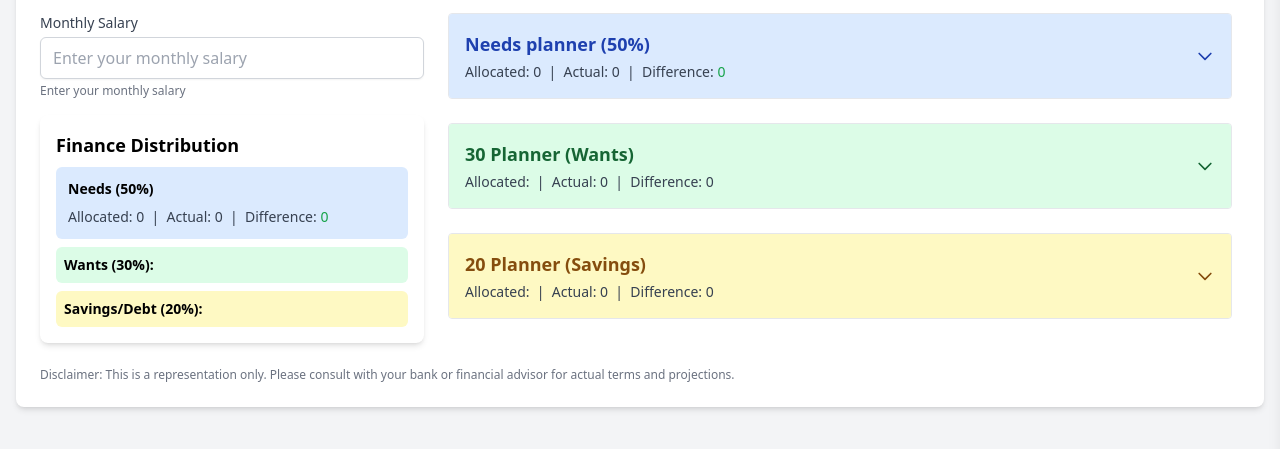
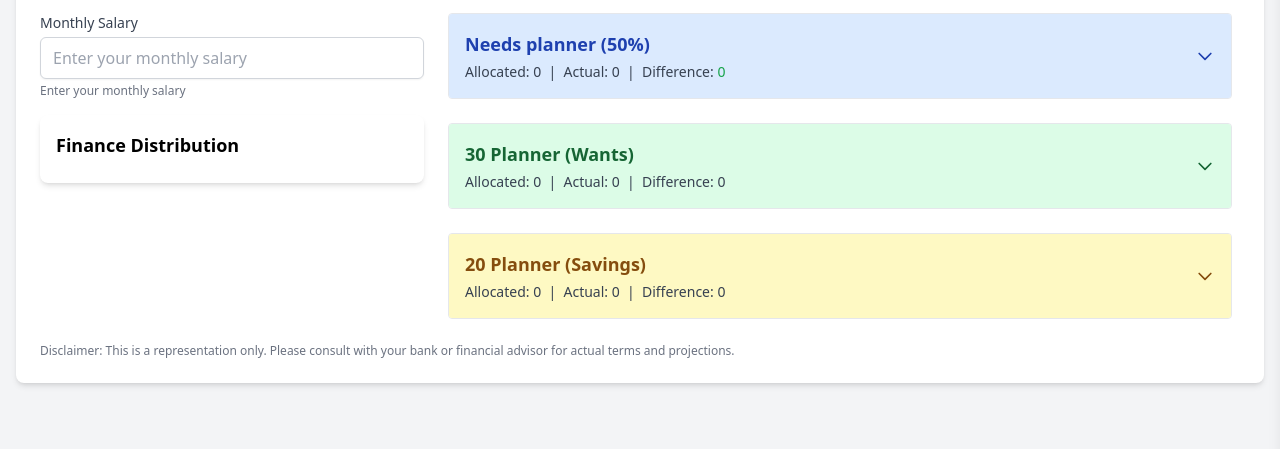
Before and after one commit to voidspacexyz/jubilant-bassoon, a plain HTML site: page index.html in a window 1280 px wide. Shown: the part 111-560 px from the top of the page. Drawn offline with nearby package versions, Linux system fonts and the light colour scheme.

Commit message:
More functional working

```diff
--- a/js/common.js
+++ b/js/common.js
@@ -9,29 +9,8 @@
         actual: { 50: 0, 30: 0, 20: 0 }
     };
 
-    // DOM elements
-    let salaryInput = document.getElementById('salary');
-    let resultsBox = document.getElementById('results');
-    let needsAmount = document.getElementById('needsAmount');
-    let wantsAmount = document.getElementById('wantsAmount');
-    let savingsAmount = document.getElementById('savingsAmount');
-    let allocated50 = document.getElementById('allocated50');
-    let allocated30 = document.getElementById('allocated30');
-    let allocated20 = document.getElementById('allocated20');
-    let actual50 = document.getElementById('actual50');
-    let actual30 = document.getElementById('actual30');
-    let actual20 = document.getElementById('actual20');
-    let allocated50Header = document.getElementById('allocated50-header');
-    let allocated30Header = document.getElementById('allocated30-header');
-    let allocated20Header = document.getElementById('allocated20-header');
-    let actual50Header = document.getElementById('actual50-header');
-    let actual30Header = document.getElementById('actual30-header');
-    let actual20Header = document.getElementById('actual20-header');
-    let modal = document.getElementById('modal');
-    let modalTitle = document.getElementById('modalTitle');
-    let modalContent = document.getElementById('modalContent');
-    let closeModal = document.getElementById('closeModal');
-    let accordions = document.querySelectorAll('.accordion-header');
+    // DOM elements - lazy references (may be null if elements not yet present)
+    let salaryInput, resultsBox, allocated50, wantsAmount, savingsAmount, actual50, allocated50Header, allocated30Header, allocated20Header, actual50Header, actual30Header, actual20Header, modal, modalTitle, modalContent, closeModal, accordions;
 
     // Expose state and elements globally for other modules
     window.AppCommon = {
@@ -39,15 +18,10 @@
         elements: {
             salaryInput,
             resultsBox,
-            needsAmount,
+            allocated50,
             wantsAmount,
             savingsAmount,
-            allocated50,
-            allocated30,
-            allocated20,
             actual50,
-            actual30,
-            actual20,
             allocated50Header,
             allocated30Header,
             allocated20Header,
@@ -66,15 +40,10 @@
             return {
                 salaryInput: get('salary'),
                 resultsBox: get('results'),
-                needsAmount: get('needsAmount'),
+                allocated50: get('allocated50'),
                 wantsAmount: get('wantsAmount'),
                 savingsAmount: get('savingsAmount'),
-                allocated50: get('allocated50'),
-                allocated30: get('allocated30'),
-                allocated20: get('allocated20'),
                 actual50: get('actual50'),
-                actual30: get('actual30'),
-                actual20: get('actual20'),
                 allocated50Header: get('allocated50-header'),
                 allocated30Header: get('allocated30-header'),
                 allocated20Header: get('allocated20-header'),
@@ -99,67 +68,124 @@
         const elems = window.AppCommon ? window.AppCommon.getElements() : {
             salaryInput: document.getElementById('salary'),
             resultsBox: document.getElementById('results'),
-            needsAmount: document.getElementById('needsAmount'),
+            allocated50: document.getElementById('allocated50'),
             wantsAmount: document.getElementById('wantsAmount'),
             savingsAmount: document.getElementById('savingsAmount'),
-            allocated50: document.getElementById('allocated50'),
-            allocated30: document.getElementById('allocated30'),
-            allocated20: document.getElementById('allocated20'),
             allocated50Header: document.getElementById('allocated50-header'),
             allocated30Header: document.getElementById('allocated30-header'),
             allocated20Header: document.getElementById('allocated20-header'),
             actual50: document.getElementById('actual50'),
-            actual30: document.getElementById('actual30'),
-            actual20: document.getElementById('actual20'),
             actual50Header: document.getElementById('actual50-header'),
             actual30Header: document.getElementById('actual30-header'),
             actual20Header: document.getElementById('actual20-header')
         };
+
         const salaryEl = elems.salaryInput || salaryInput;
         const resultsBoxEl = elems.resultsBox || resultsBox;
-        const needsEl = elems.needsAmount || document.getElementById('allocated50') || allocated50;
-        const wantsEl = elems.wantsAmount || document.getElementById('wantsAmount') || wantsAmount;
-        const savingsEl = elems.savingsAmount || document.getElementById('savingsAmount') || savingsAmount;
         const alloc50El = elems.allocated50 || allocated50;
-        const alloc30El = elems.allocated30 || allocated30;
-        const alloc20El = elems.allocated20 || allocated20;
+        const wantsEl = elems.wantsAmount || wantsAmount;
+        const savingsEl = elems.savingsAmount || savingsAmount;
         const alloc50HeaderEl = elems.allocated50Header || allocated50Header;
         const alloc30HeaderEl = elems.allocated30Header || allocated30Header;
         const alloc20HeaderEl = elems.allocated20Header || allocated20Header;
         const actual50El = elems.actual50 || actual50;
-        const actual30El = elems.actual30 || actual30;
-        const actual20El = elems.actual20 || actual20;
         const actual50HeaderEl = elems.actual50Header || actual50Header;
         const actual30HeaderEl = elems.actual30Header || actual30Header;
         const actual20HeaderEl = elems.actual20Header || actual20Header;
 
-        const salary = parseCurrency(salaryEl.value);
+        const salary = parseCurrency((salaryEl && salaryEl.value) || (salaryEl && salaryEl.textContent) || '0');
+        if (!resultsBoxEl) return; // nothing to update
+
         if (salary <= 0) {
             resultsBoxEl.classList.add('hidden');
-            if (alloc50El) alloc50El.textContent = alloc30El.textContent = alloc20El.textContent = formatCurrency(0, 0);
-            if (needsEl) needsEl.textContent = wantsEl.textContent = savingsEl.textContent = formatCurrency(0, 0);
-            if (actual50El) actual50El.textContent = actual30El.textContent = actual20El.textContent = formatCurrency(0, 0);
-            if (alloc50HeaderEl) alloc50HeaderEl.textContent = alloc30HeaderEl.textContent = alloc20HeaderEl.textContent = formatCurrency(0, 0);
-            if (actual50HeaderEl) actual50HeaderEl.textContent = actual30HeaderEl.textContent = actual20HeaderEl.textContent = formatCurrency(0, 0);
+            if (alloc50El) alloc50El.textContent = formatCurrency(0, 0);
+            if (wantsEl) wantsEl.textContent = formatCurrency(0, 0);
+            if (savingsEl) savingsEl.textContent = formatCurrency(0, 0);
+            if (alloc50HeaderEl) alloc50HeaderEl.textContent = formatCurrency(0, 0);
+            if (alloc30HeaderEl) alloc30HeaderEl.textContent = formatCurrency(0, 0);
+            if (alloc20HeaderEl) alloc20HeaderEl.textContent = formatCurrency(0, 0);
+            if (actual50El) actual50El.textContent = formatCurrency(0, 0);
+            if (actual50HeaderEl) actual50HeaderEl.textContent = formatCurrency(0, 0);
+            if (actual30HeaderEl) actual30HeaderEl.textContent = formatCurrency(0, 0);
+            if (actual20HeaderEl) actual20HeaderEl.textContent = formatCurrency(0, 0);
+            // difference fields
+            const diff50 = document.getElementById('difference50');
+            const diff50Header = document.getElementById('difference50-header');
+            const diff30Header = document.getElementById('difference30-header');
+            const diff20Header = document.getElementById('difference20-header');
+            if (diff50) diff50.textContent = formatCurrency(0, 0);
+            if (diff50Header) diff50Header.textContent = formatCurrency(0, 0);
+            if (diff30Header) diff30Header.textContent = formatCurrency(0, 0);
+            if (diff20Header) diff20Header.textContent = formatCurrency(0, 0);
+
             state.salary = 0;
             state.allocated = { 50: 0, 30: 0, 20: 0 };
             state.actual = { 50: 0, 30: 0, 20: 0 };
             return;
         }
+
         resultsBoxEl.classList.remove('hidden');
         state.salary = salary;
         state.allocated[50] = salary * 0.5;
         state.allocated[30] = salary * 0.3;
         state.allocated[20] = salary * 0.2;
-        if (needsEl) needsEl.textContent = formatCurrency(state.allocated[50], 0);
+
+        // Update summary boxes
+        if (alloc50El) alloc50El.textContent = formatCurrency(state.allocated[50], 0);
         if (wantsEl) wantsEl.textContent = formatCurrency(state.allocated[30], 0);
         if (savingsEl) savingsEl.textContent = formatCurrency(state.allocated[20], 0);
-        if (alloc50El) alloc50El.textContent = formatCurrency(state.allocated[50], 0);
-        if (alloc30El) alloc30El.textContent = formatCurrency(state.allocated[30], 0);
-        if (alloc20El) alloc20El.textContent = formatCurrency(state.allocated[20], 0);
+
+        // Also update allocated30/allocated20 summary spans (top-level)
+        const alloc30ElTop = document.getElementById('allocated30');
+        const alloc20ElTop = document.getElementById('allocated20');
+        if (alloc30ElTop) alloc30ElTop.textContent = formatCurrency(state.allocated[30], 0);
+        if (alloc20ElTop) alloc20ElTop.textContent = formatCurrency(state.allocated[20], 0);
+
+        // Update headers
         if (alloc50HeaderEl) alloc50HeaderEl.textContent = formatCurrency(state.allocated[50], 0);
         if (alloc30HeaderEl) alloc30HeaderEl.textContent = formatCurrency(state.allocated[30], 0);
         if (alloc20HeaderEl) alloc20HeaderEl.textContent = formatCurrency(state.allocated[20], 0);
+
+        // Read actuals from DOM where available (allow numbers inside textContent or value)
+        const readActual = (el) => {
+            if (!el) return 0;
+            const v = (el.value !== undefined) ? el.value : el.textContent;
+            return parseCurrency(v) || 0;
+        };
+
+        const actual50Val = readActual(actual50El || actual50HeaderEl);
+        const actual30Val = readActual(actual30HeaderEl || document.getElementById('actual30'));
+        const actual20Val = readActual(actual20HeaderEl || document.getElementById('actual20'));
+
+        // Update actual displays (where present)
+        if (actual50El) actual50El.textContent = formatCurrency(actual50Val, 0);
+        if (actual50HeaderEl) actual50HeaderEl.textContent = formatCurrency(actual50Val, 0);
+        if (actual30HeaderEl) actual30HeaderEl.textContent = formatCurrency(actual30Val, 0);
+        if (actual20HeaderEl) actual20HeaderEl.textContent = formatCurrency(actual20Val, 0);
+        const actual30Top = document.getElementById('actual30');
+        const actual20Top = document.getElementById('actual20');
+        if (actual30Top) actual30Top.textContent = formatCurrency(actual30Val, 0);
+        if (actual20Top) actual20Top.textContent = formatCurrency(actual20Val, 0);
+
+        // Calculate and update differences
+        const diff50 = document.getElementById('difference50');
+        const diff50Header = document.getElementById('difference50-header');
+        const diff30Header = document.getElementById('difference30-header');
+        const diff20Header = document.getElementById('difference20-header');
+        const diff30Top = document.getElementById('difference30');
+        const diff20Top = document.getElementById('difference20');
+
+        const difference50 = state.allocated[50] - actual50Val;
+        const difference30 = state.allocated[30] - actual30Val;
+        const difference20 = state.allocated[20] - actual20Val;
+
+        if (diff50) diff50.textContent = formatCurrency(difference50, 0);
+        if (diff50Header) diff50Header.textContent = formatCurrency(difference50, 0);
+        if (diff30Header) diff30Header.textContent = formatCurrency(difference30, 0);
+        if (diff20Header) diff20Header.textContent = formatCurrency(difference20, 0);
+        if (diff30Top) diff30Top.textContent = formatCurrency(difference30, 0);
+        if (diff20Top) diff20Top.textContent = formatCurrency(difference20, 0);
+
         // Trigger section-specific updates
         if (window.AppNeeds && window.AppNeeds.updateLoan) window.AppNeeds.updateLoan();
         if (window.AppSavings && window.AppSavings.updateSIP) window.AppSavings.updateSIP();
@@ -187,11 +213,11 @@
 
     function showModal(type) {
         // Use fresh elements for modal and values
-        const elems = window.AppCommon ? window.AppCommon.getElements() : { modal: document.getElementById('modal'), modalTitle: document.getElementById('modalTitle'), modalContent: document.getElementById('modalContent'), needsAmount: document.getElementById('needsAmount'), wantsAmount: document.getElementById('wantsAmount'), savingsAmount: document.getElementById('savingsAmount') };
+        const elems = window.AppCommon ? window.AppCommon.getElements() : { modal: document.getElementById('modal'), modalTitle: document.getElementById('modalTitle'), modalContent: document.getElementById('modalContent'), allocated50: document.getElementById('allocated50'), wantsAmount: document.getElementById('wantsAmount'), savingsAmount: document.getElementById('savingsAmount') };
         const modalEl = elems.modal || modal;
         const modalTitleEl = elems.modalTitle || modalTitle;
         const modalContentEl = elems.modalContent || modalContent;
-        const needsEl = elems.needsAmount || document.getElementById('allocated50') || needsAmount;
+        const needsEl = elems.allocated50 || document.getElementById('allocated50') || allocated50;
         const wantsEl = elems.wantsAmount || wantsAmount;
         const savingsEl = elems.savingsAmount || savingsAmount;
 
@@ -220,15 +246,10 @@
         const get = id => document.getElementById(id);
         salaryInput = get('salary') || salaryInput;
         resultsBox = get('results') || resultsBox;
-        needsAmount = get('needsAmount') || needsAmount;
+        allocated50 = get('allocated50') || allocated50;
         wantsAmount = get('wantsAmount') || wantsAmount;
         savingsAmount = get('savingsAmount') || savingsAmount;
-        allocated50 = get('allocated50') || allocated50;
-        allocated30 = get('allocated30') || allocated30;
-        allocated20 = get('allocated20') || allocated20;
         actual50 = get('actual50') || actual50;
-        actual30 = get('actual30') || actual30;
-        actual20 = get('actual20') || actual20;
         allocated50Header = get('allocated50-header') || allocated50Header;
         allocated30Header = get('allocated30-header') || allocated30Header;
         allocated20Header = get('allocated20-header') || allocated20Header;
```
Also changed, not shown: index.html (+2 -0 lines).
